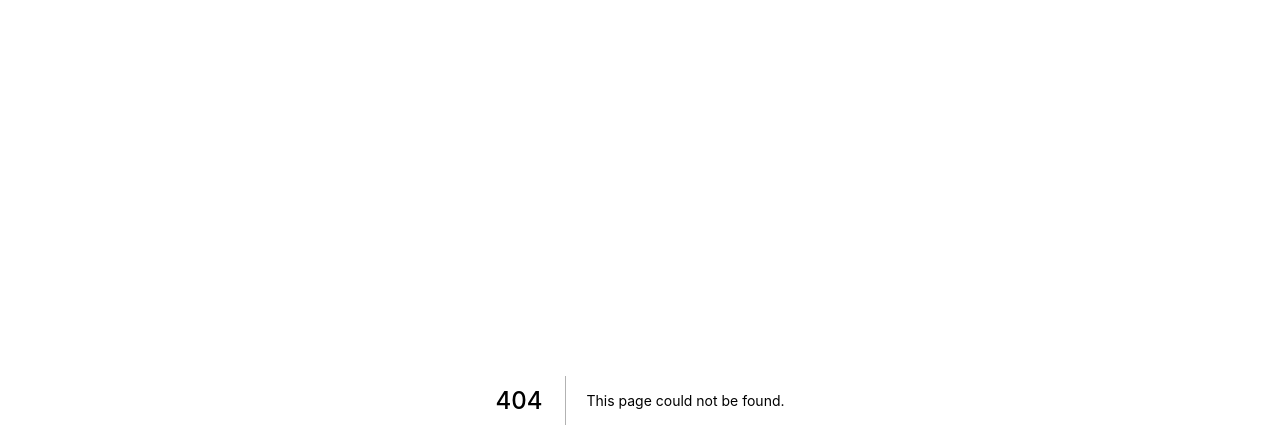
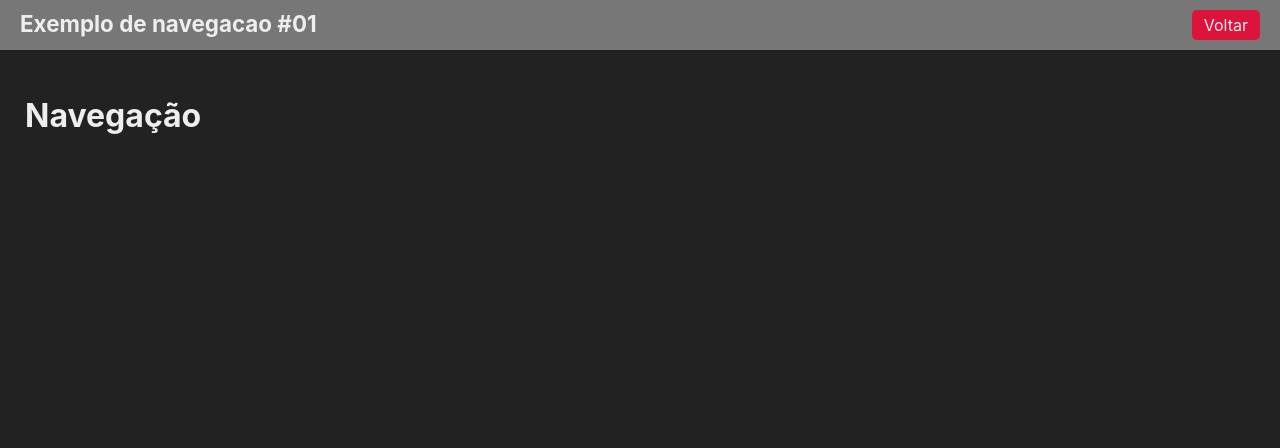
Before and after one commit to MenezesC137/Fundamentals_Next.js, a Next.js app: page /navegacao in a window 1280 px wide. Before the commit this address had no page. Shown: the top 448 px of the page. Built offline with nearby package versions, Linux system fonts and the light colour scheme.

Commit message:
Navegação Simples

```diff
--- a/src/pages/index.jsx
+++ b/src/pages/index.jsx
@@ -12,6 +12,8 @@ export default function Inicio() {
       <Navegador texto="Estiloso" destino='/estiloso'/>
       <Navegador texto="Exemplo" destino='/exemplo' cor='darkviolet'/>
       <Navegador texto="Jsx" destino='/jsx' cor='crimson'/>
+      <Navegador texto="Navegação #01" destino='/navegacao' cor='blue'/>
+
     </div>
   );
 }
--- /dev/null
+++ b/src/pages/navegacao/index.jsx
@@ -0,0 +1,9 @@
+import Layout from '../../components/Layout'
+
+export default function Navegacao(){
+    return (
+        <Layout titulo='Exemplo de navegacao #01'>
+            <h1>Navegação</h1>
+        </Layout>
+    )
+}
--- a/src/styles/navegador.module.css
+++ b/src/styles/navegador.module.css
@@ -3,4 +3,5 @@
     padding: 30px;
     margin: 10px;
     border-radius: 8px;
+    cursor: pointer;
 }
```
